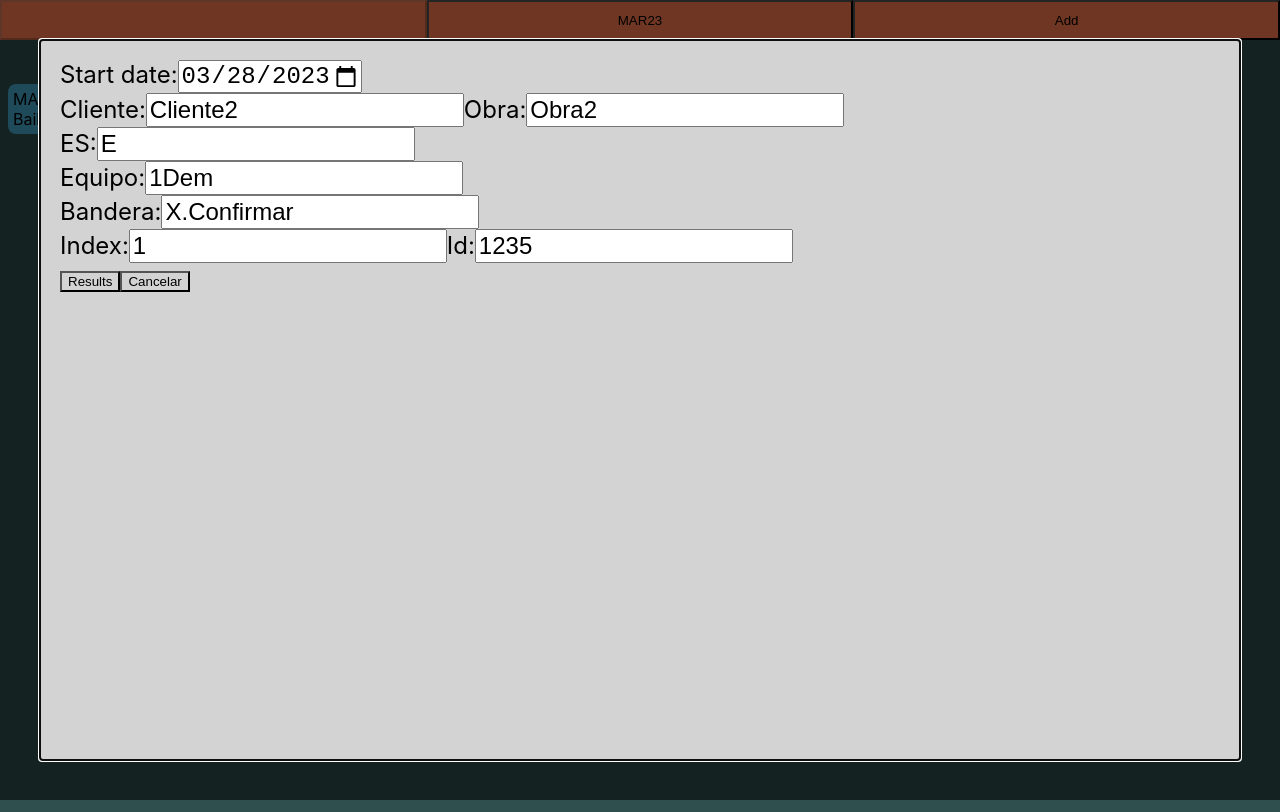
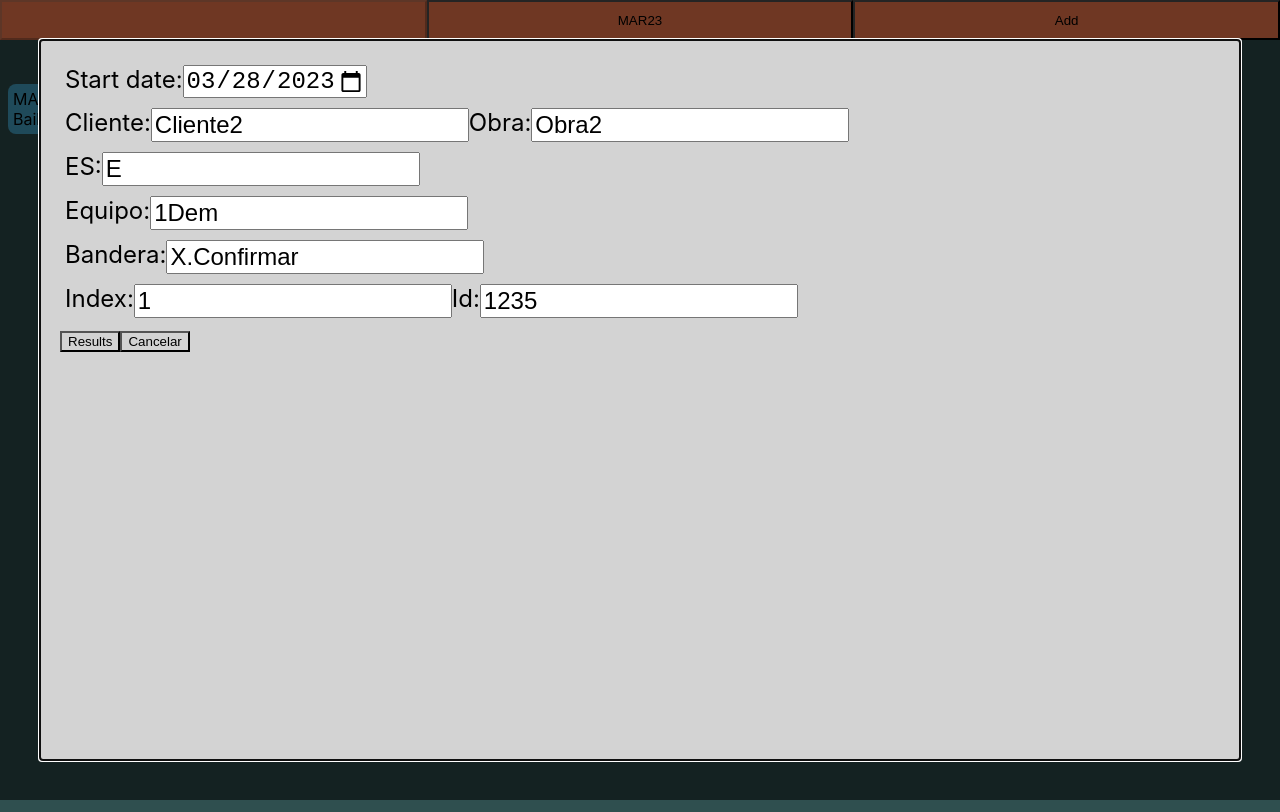
Before and after one commit to DanielBarragan96/ruta-js, a React (Create React App) app: page / in a window 1280 px wide. Built offline with nearby package versions, Linux system fonts and the light colour scheme.

Commit message:
added row classNames

```diff
--- a/src/CreateNewTask.css
+++ b/src/CreateNewTask.css
@@ -24,3 +24,9 @@
 input {
   font-size: 1.5rem;
 }
+
+.row {
+  padding: 5px;
+  display: flex;
+  flex-wrap: nowrap;
+}
--- a/src/CreateNewTask.jsx
+++ b/src/CreateNewTask.jsx
@@ -42,7 +42,7 @@ export default function ModalCreateNewTask({
       className="Modal"
     >
       <div className="InnerModal">
-        <div>
+        <div className="row">
           <label htmlFor="date">Start date:</label>
 
           <input
@@ -57,7 +57,7 @@ export default function ModalCreateNewTask({
             value={formTask.date}
           />
         </div>
-        <div>
+        <div className="row">
           <label htmlFor="cliente">Cliente:</label>
           <input
             type="text"
@@ -79,7 +79,7 @@ export default function ModalCreateNewTask({
             }}
           />
         </div>
-        <div>
+        <div className="row">
           <label htmlFor="ES">ES:</label>
           <input
             type="text"
@@ -91,7 +91,7 @@ export default function ModalCreateNewTask({
             }}
           />
         </div>
-        <div>
+        <div className="row">
           <label htmlFor="equipo">Equipo:</label>
           <input
             type="text"
@@ -103,7 +103,7 @@ export default function ModalCreateNewTask({
             }}
           />
         </div>
-        <div>
+        <div className="row">
           <label htmlFor="bandera">Bandera:</label>
           <input
             type="text"
@@ -115,7 +115,7 @@ export default function ModalCreateNewTask({
             }}
           />
         </div>
-        <div>
+        <div className="row">
           <label htmlFor="index">Index:</label>
           <input
             type="number"
```
